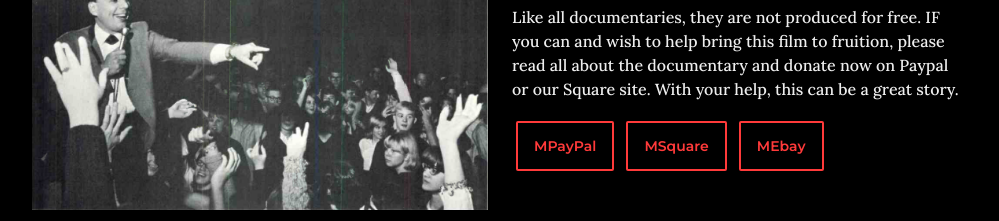
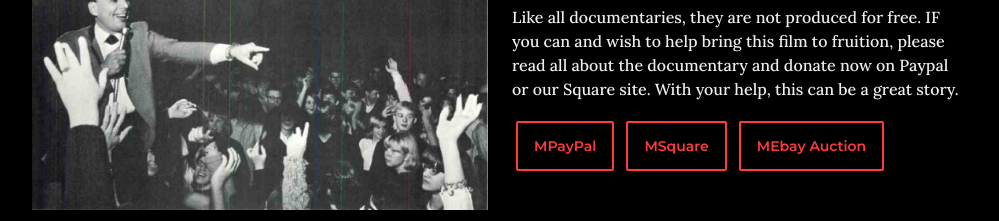
Before and after one commit to andbret/MAGH, a plain HTML site: page index.html in a window 1280 px wide. Shown: the part 970-1191 px from the top of the page, without its empty margins (140-1139 px from the left). Drawn offline with nearby package versions, Linux system fonts and the light colour scheme.

Commit message:
Update index.html

```diff
--- a/index.html
+++ b/index.html
@@ -86,7 +86,7 @@
                     target="_blank" class="btn btn-dark btn-lg fa fa-m">Square</a>
 
                 <a type="button" href="https://www.ebay.com/usr/riley_documentary" target="_blank"
-                    class="btn btn-dark btn-lg fa fa-m">Ebay </a>
+                    class="btn btn-dark btn-lg fa fa-m">Ebay Auction </a>
 
 
             </div>
```
